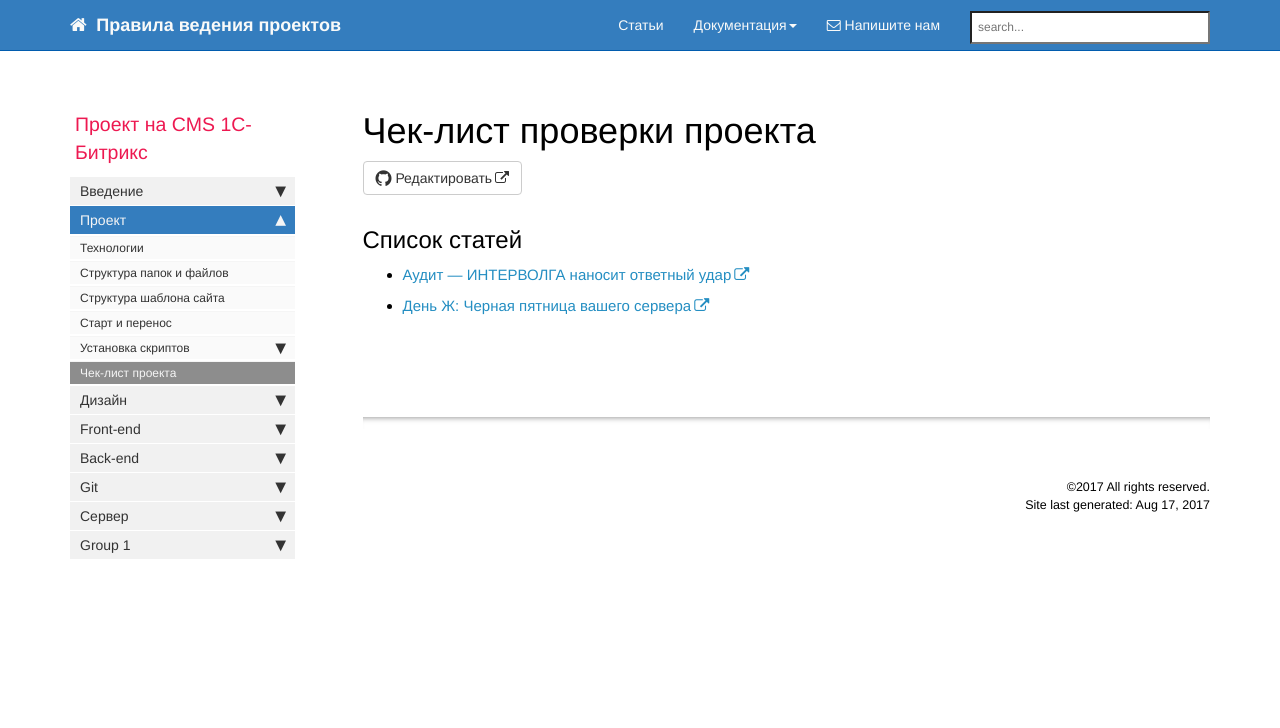
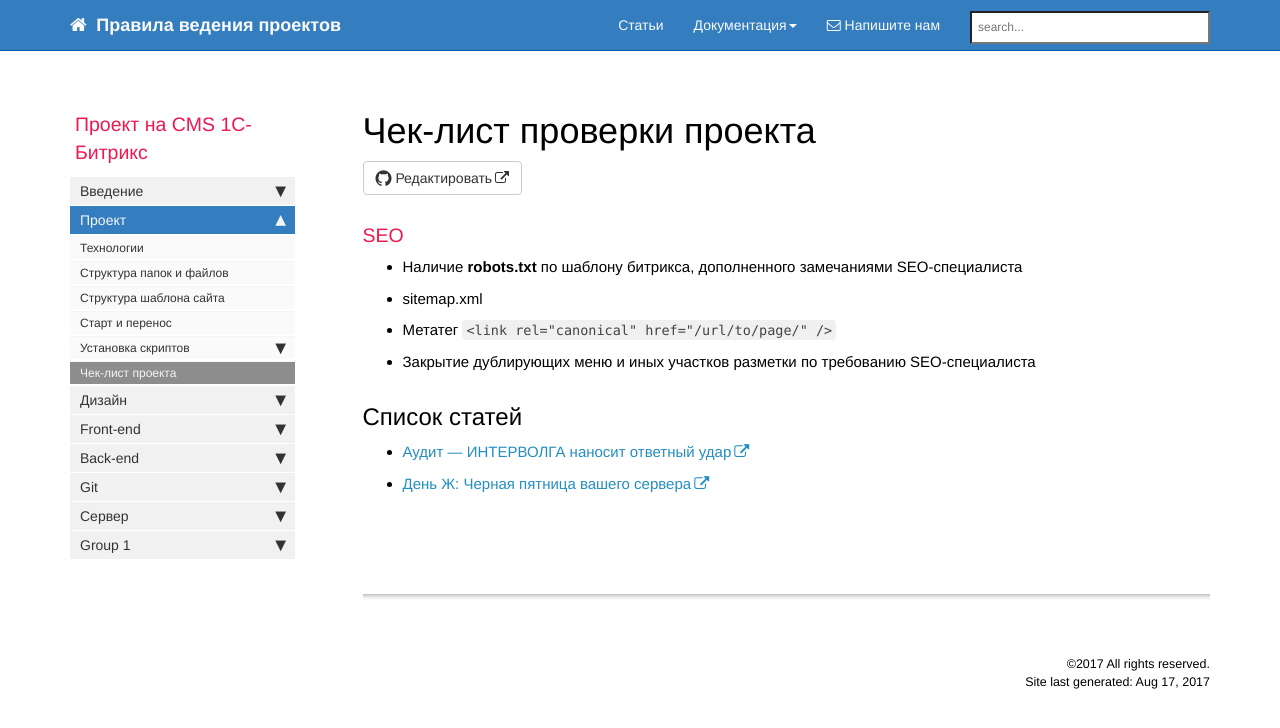
Before and after one commit to gdecider/gdecider.github.io, a Jekyll site: the page built from pages/bx/bx_struktura-checklist.md, in a window 1280 px wide. Shown: the top 728 px of the page. Built offline with Jekyll 4.4.1, drawn with Linux system fonts in a browser that asks for light colours; nearby versions of some CDN libraries; comment, search, counter and statistics services are not loaded.

Commit message:
Update bx_struktura-checklist.md

````diff
--- a/pages/bx/bx_struktura-checklist.md
+++ b/pages/bx/bx_struktura-checklist.md
@@ -7,6 +7,14 @@ permalink: bx_struktura-checklist.html
 summary: false
 toc: false
 ---
+
+### SEO
+
+* Наличие **robots.txt** по шаблону битрикса, дополненного замечаниями SEO-специалиста
+* sitemap.xml
+* Метатег ```<link rel="canonical" href="/url/to/page/" />```
+* Закрытие дублирующих меню и иных участков разметки по требованию SEO-специалиста
+
 ## Список статей
 
 *  [Аудит — ИНТЕРВОЛГА наносит ответный удар](https://www.intervolga.ru/blog/support/audit-intervolga-nanosit-otvetnyy-udar/)
````
